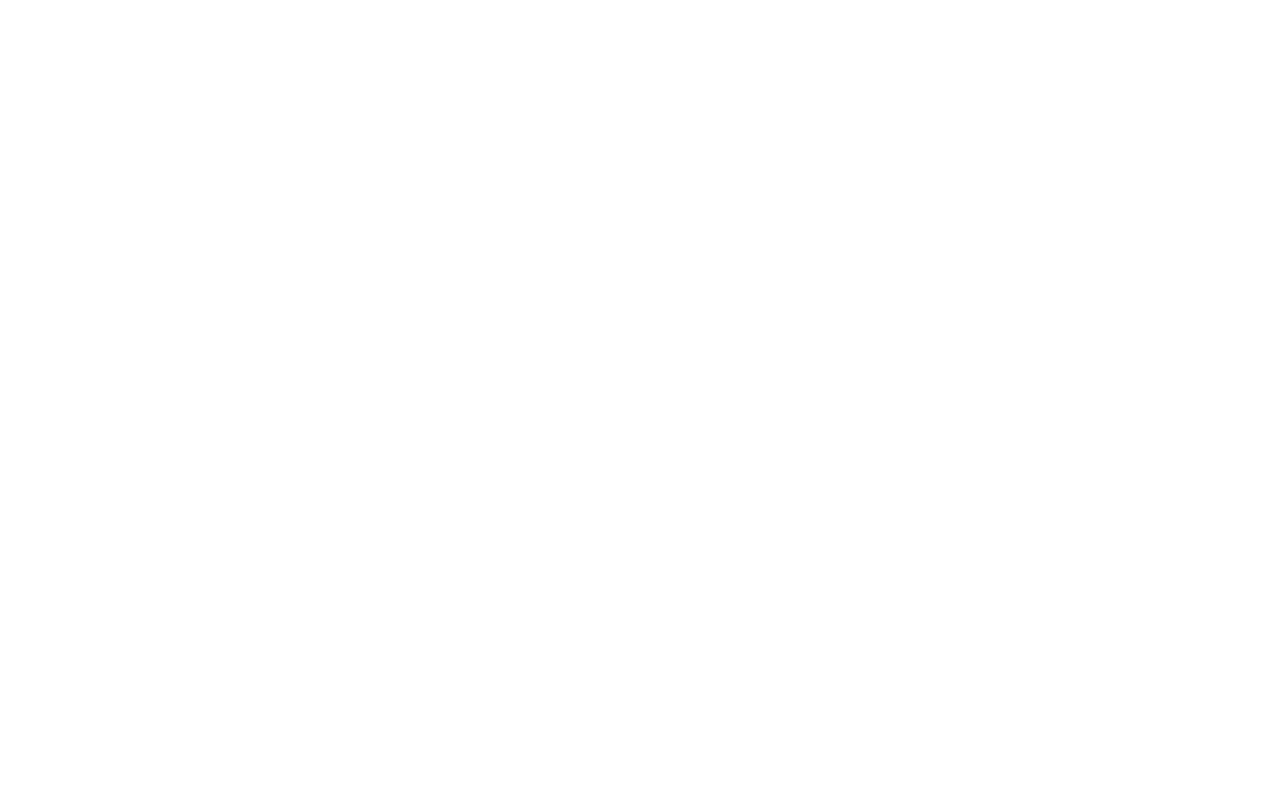
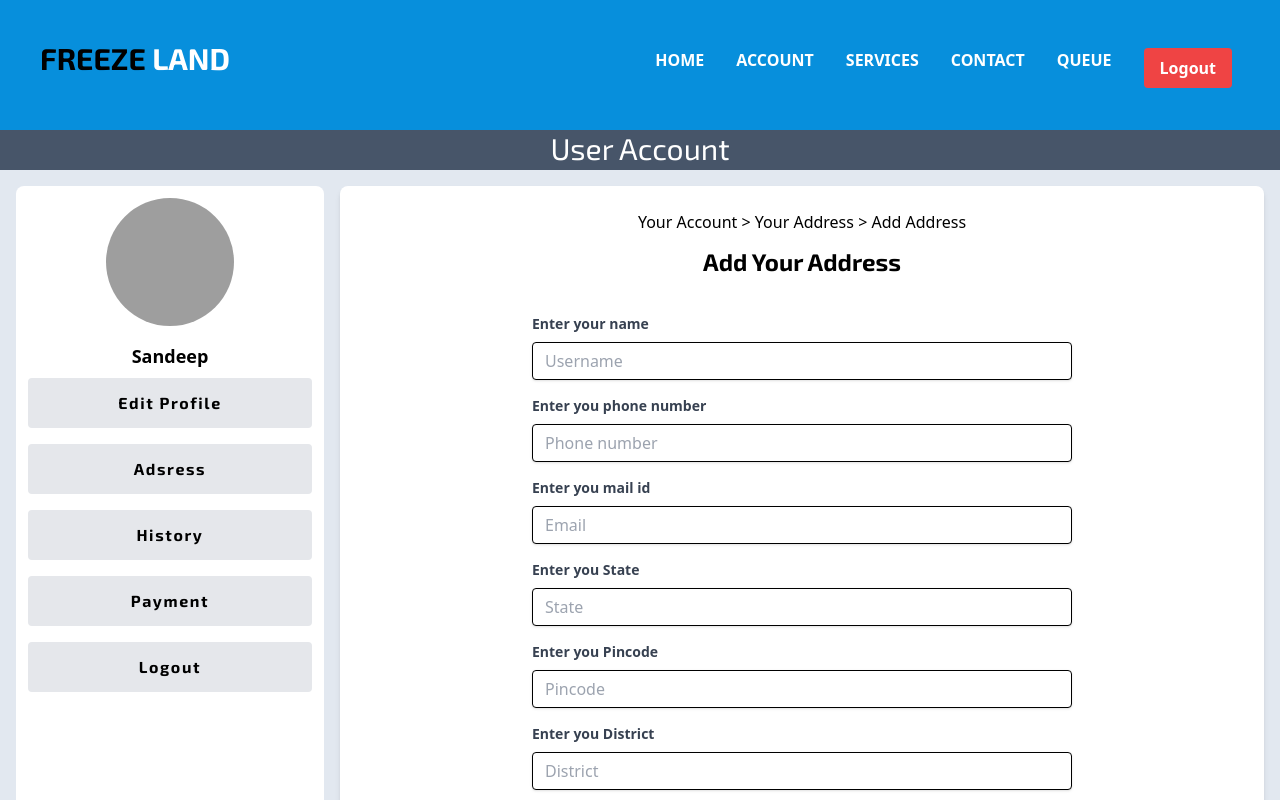
Before and after one commit to SandeeepS/FreezeLand-frontend, a React (Vite) app: page /user/account/AddAddress in a window 1280 px wide. Before the commit this address had no page. Shown: the top 800 px of the page. Built offline with nearby package versions, Linux system fonts and the light colour scheme; sample sign-in values are in the browser's storage; grey boxes are pictures that could not be loaded.

Commit message:
added some ui for adding address for user

```diff
--- a/src/App.tsx
+++ b/src/App.tsx
@@ -19,6 +19,7 @@
 import Address from "./components/User/Address";
 import History from "./components/User/History";
 import Payments from "./components/User/Payments";
+import AddAddress from "./components/User/AddAddress";
 
 const UserHomePage = lazy(() => import("./Pages/User/UserHomePage"));
 const UserSignupPage = lazy(() => import("./Pages/User/UserSignupPage"));
@@ -65,6 +66,7 @@
               <Route path="/user/account/address" element={<Address/>}/>
               <Route path="/user/account/history" element={<History/>}/>
               <Route path="/user/account/payment" element={<Payments/>}/>
+              <Route path="/user/account/AddAddress" element={<AddAddress/>}/>
             </Route>
           </Route>
 
--- /dev/null
+++ b/src/components/User/AddAddress.tsx
@@ -0,0 +1,128 @@
+import React from "react";
+import { Button } from "@mui/material";
+
+const AddAddress: React.FC = () => {
+  return (
+    <div className="h-full bg-white rounded-lg shadow-md flex flex-col">
+      <div className="flex flex-col justify-center items-center my-6">
+        <h1>
+          Your Account {">"} Your Address {">"} Add Address
+        </h1>
+        <h1 className="font-exo text-2xl font-bold my-3">Add Your Address</h1>
+      </div>
+
+      <div>
+        <form action="" className="mx-48 ">
+          <div className="mb-4">
+            <label
+              className="block text-gray-700 text-sm font-bold mb-2"
+              htmlFor="username"
+            >
+              Enter your name
+            </label>
+            <input
+              className="shadow appearance-none border border-black rounded w-full py-2 px-3 text-gray-700 leading-tight focus:outline-none focus:shadow-outline"
+              id="username"
+              type="text"
+              placeholder="Username"
+            />
+          </div>
+
+          <div className="mb-4">
+            <label
+              className="block text-gray-700 text-sm font-bold mb-2"
+              htmlFor="phone"
+            >
+              Enter you phone number
+            </label>
+            <input
+              className="shadow appearance-none border border-black rounded w-full py-2 px-3 text-gray-700 leading-tight focus:outline-none focus:shadow-outline"
+              id="phone"
+              type="number"
+              placeholder="Phone number"
+            />
+          </div>
+
+          <div className="mb-4">
+            <label
+              className="block text-gray-700 text-sm font-bold mb-2"
+              htmlFor="email"
+            >
+              Enter you mail id
+            </label>
+            <input
+              className="shadow appearance-none border border-black rounded w-full py-2 px-3 text-gray-700 leading-tight focus:outline-none focus:shadow-outline"
+              id="email"
+              type="email"
+              placeholder="Email"
+            />
+          </div>
+
+          <div className="mb-4">
+            <label
+              className="block text-gray-700 text-sm font-bold mb-2"
+              htmlFor="state"
+            >
+              Enter you State
+            </label>
+            <input
+              className="shadow appearance-none border border-black rounded w-full py-2 px-3 text-gray-700 leading-tight focus:outline-none focus:shadow-outline"
+              id="state"
+              type="text"
+              placeholder="State"
+            />
+          </div>
+
+          <div className="mb-4">
+            <label
+              className="block text-gray-700 text-sm font-bold mb-2"
+              htmlFor="pincode"
+            >
+              Enter you Pincode
+            </label>
+            <input
+              className="shadow appearance-none border border-black rounded w-full py-2 px-3 text-gray-700 leading-tight focus:outline-none focus:shadow-outline"
+              id="pin"
+              type="number"
+              placeholder="Pincode"
+            />
+          </div>
+
+          <div className="mb-4">
+            <label
+              className="block text-gray-700 text-sm font-bold mb-2"
+              htmlFor="district"
+            >
+              Enter you District
+            </label>
+            <input
+              className="shadow appearance-none border border-black rounded w-full py-2 px-3 text-gray-700 leading-tight focus:outline-none focus:shadow-outline"
+              id="district"
+              type="text"
+              placeholder="District"
+            />
+          </div>
+
+          <div className="mb-4">
+            <label className="block text-gray-700 text-sm font-bold mb-2">
+              Landmark
+            </label>
+            <textarea
+              value=""
+              rows={4} // Number of lines visible in textarea
+              className="shadow appearance-none border border-black rounded w-full py-2 px-3 text-gray-700 leading-tight focus:outline-none focus:shadow-outline"
+              placeholder="Enter you land mark"
+            />
+          </div>
+          <div className="my-5">
+            <Button variant="contained" color="warning" className="w-full">
+              Add Address
+            </Button>
+          </div>
+        </form>
+      </div>
+    </div>
+  );
+};
+
+export default AddAddress;
--- a/src/components/User/Address.tsx
+++ b/src/components/User/Address.tsx
@@ -1,11 +1,53 @@
-import React from 'react'
+import React from "react";
+import Box from "@mui/material/Box";
+import { FaPlus } from "react-icons/fa6";
+import { useNavigate } from "react-router-dom";
 
-const  Address:React.FC = () => {
+const Address: React.FC = () => {
+  const navigate = useNavigate();
+  const handleAddAddress = () => {
+    console.log("clicked the add address");
+    navigate('/user/account/addAddress')
+
+  };
+
   return (
-    <div>
-      <h1>This is address section</h1>
+    <div className="bg-white h-full rounded-lg shadow-md flex flex-col space-y-12">
+      <div className="mx-60 mt-12">
+        <h1 className="text-2xl font-bold">Your Address</h1>
+      </div>
+
+      <div className="flex justify-center items-center space-x-6">
+        <div className="">
+          <Box
+            component="section"
+            sx={{
+              p: 2,
+              width: 300,
+              height: 300,
+              border: "1px dashed grey",
+              borderRadius: 2,
+            }}
+            className="cursor-pointer  hover:bg-gray-200  "
+            onClick={handleAddAddress}
+          >
+            <FaPlus />
+            Add Address
+          </Box>
+        </div>
+        <div>
+          <Box
+            component="section"
+            sx={{ p: 2, width: 300, height: 300, border: 1, borderRadius: 2 }}
+            className="cursor-pointer hover:bg-gray-200 "
+          >
+            Default Address
+            <hr className="border-t-2 border-gray-400" />
+          </Box>
+        </div>
+      </div>
     </div>
-  )
-}
+  );
+};
 
-export default Address
+export default Address;
--- a/src/components/User/ProfileDetails.tsx
+++ b/src/components/User/ProfileDetails.tsx
@@ -65,10 +65,10 @@
             <div>
               <label className="block text-gray-700">Phone</label>
               <input
-                type="text"
+                type="number "
                 value={userDetails.phone}
                 readOnly
-                className="w-full px-3 py-2 border border-gray-300 rounded-md bg-gray-100 cursor-not-allowed"
+                className="w-full  px-3 py-2 border border-gray-300 rounded-md bg-gray-100 cursor-not-allowed"
               />
             </div>
             <div>
```
